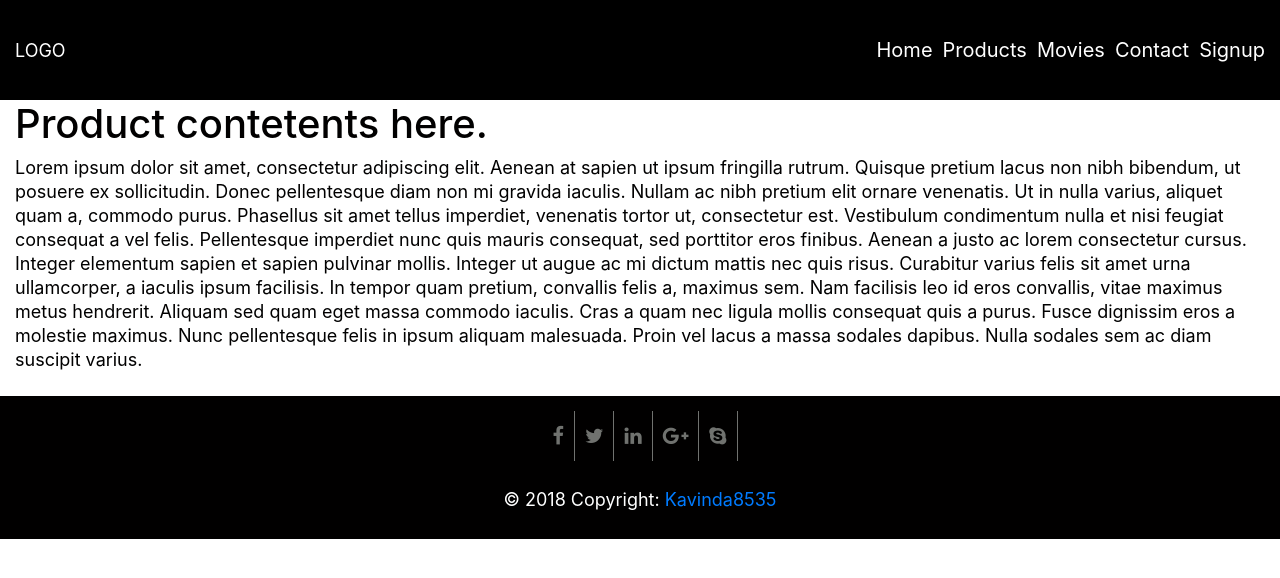
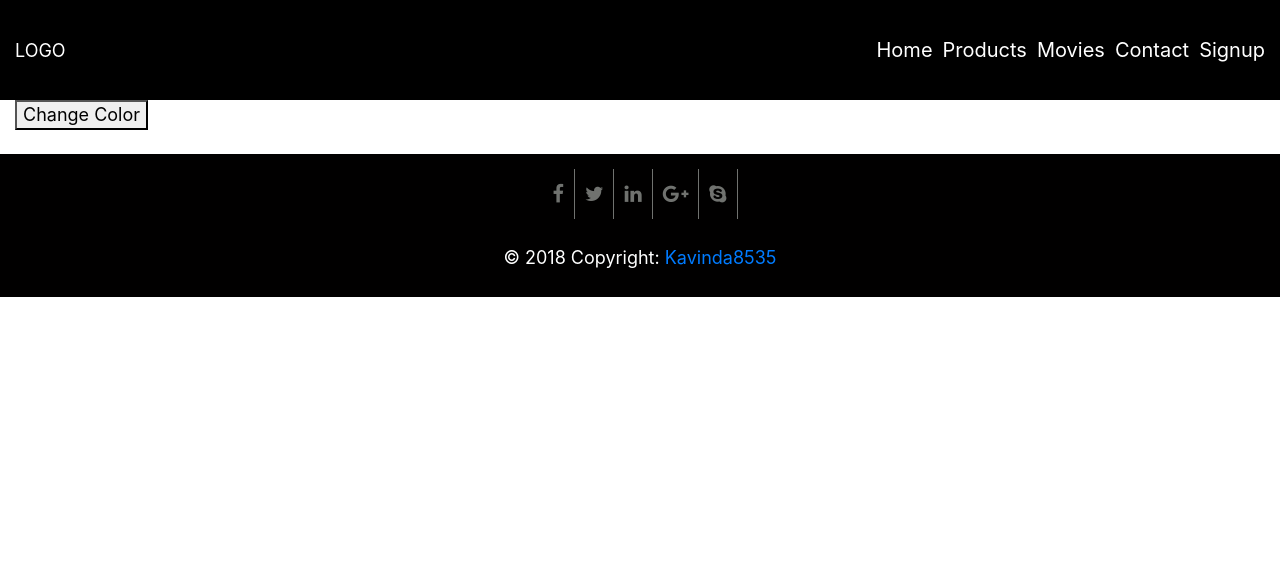
Before and after one commit to Kavinda8535/React-site, a React (Create React App) app: page /Products in a window 1280 px wide. Shown: the top 578 px of the page. Built offline with nearby package versions, Linux system fonts and the light colour scheme.

Commit message:
action container and presentation component reducers added

```diff
--- a/package.json
+++ b/package.json
@@ -6,8 +6,10 @@
     "lodash": "^4.17.5",
     "react": "^16.2.0",
     "react-dom": "^16.2.0",
+    "react-redux": "^5.0.7",
     "react-router-dom": "^4.2.2",
     "react-scripts": "1.1.0",
+    "redux": "^4.0.0",
     "superagent": "^3.8.2"
   },
   "scripts": {
--- /dev/null
+++ b/src/components/container/box-container.js
@@ -0,0 +1,11 @@
+import React, { Component } from 'react';
+import Box from '../pages/box.js';
+
+const BoxContainer = () => (
+
+    <div>
+        <Box/>
+    </div>
+);
+
+export default BoxContainer;
--- a/src/components/pages/SignupForm.js
+++ b/src/components/pages/SignupForm.js
@@ -1,6 +1,7 @@
 import React, { Component } from 'react';
 import timezones from '../data/timezones';
 import map from 'lodash/map';
+import { connect } from "react-redux";
 
 export class Password extends Component
 {
@@ -112,7 +113,7 @@ class SighupForm extends Component{
                 <div className="form-group">
                     <label className="controle-label">Email</label>
                     <input value={this.state.email} onChange={this.onChange} type="text" name="email" className="form-control" placeholder="Email Address"/>
-
+                    state
                 </div>
 
                 <div className="form-group">
@@ -151,7 +152,7 @@ class SighupForm extends Component{
                         <option value="" disabled>Choose your Timezone </option>
                         {options}
                     </select>
-
+                    pinterest.com
                 </div>
 
                 <div className="form-group">
@@ -164,4 +165,8 @@ class SighupForm extends Component{
     }
 }
 
-export default SighupForm;
+const mapStateToProps = (state) => ({
+
+})
+
+export default connect(mapStateToProps)(SighupForm);
--- /dev/null
+++ b/src/components/pages/box.js
@@ -0,0 +1,26 @@
+import React, { Component } from 'react';
+import { connect } from 'react-redux';
+import { bindActionCreators } from 'redux';
+
+class Box extends Component{
+    render()
+    {
+        return(
+            <div>
+                <button> Change Color </button>
+            </div>
+        )
+    }
+}
+
+function mapStateToProps(state)
+{
+    return {box: state.box}
+}
+
+function matchDispatchToProps(dispatch)
+{
+    return bindActionCreators()
+}
+
+export default connect(mapStateToProps)(Box);
--- a/src/components/pages/products.js
+++ b/src/components/pages/products.js
@@ -1,39 +1,14 @@
 
 import React, { Component } from 'react';
 import Request from 'superagent';
+import BoxContainer from '../container/box-container.js';
 
 class Products extends Component {
   render() {
     return (
 
            <div className="container-fluid">
-
-            <h1>
-              Product contetents here.
-            </h1>
-            <p>
-            Lorem ipsum dolor sit amet, consectetur adipiscing elit.
-            Aenean at sapien ut ipsum fringilla rutrum.
-            Quisque pretium lacus non nibh bibendum, ut posuere ex sollicitudin.
-            Donec pellentesque diam non mi gravida iaculis.
-            Nullam ac nibh pretium elit ornare venenatis.
-            Ut in nulla varius, aliquet quam a, commodo purus.
-            Phasellus sit amet tellus imperdiet, venenatis tortor ut, consectetur est.
-            Vestibulum condimentum nulla et nisi feugiat consequat a vel felis.
-            Pellentesque imperdiet nunc quis mauris consequat, sed porttitor eros finibus.
-            Aenean a justo ac lorem consectetur cursus.
-            Integer elementum sapien et sapien pulvinar mollis.
-            Integer ut augue ac mi dictum mattis nec quis risus.
-            Curabitur varius felis sit amet urna ullamcorper, a iaculis ipsum facilisis.
-            In tempor quam pretium, convallis felis a, maximus sem.
-            Nam facilisis leo id eros convallis, vitae maximus metus hendrerit.
-            Aliquam sed quam eget massa commodo iaculis.
-            Cras a quam nec ligula mollis consequat quis a purus.
-            Fusce dignissim eros a molestie maximus.
-            Nunc pellentesque felis in ipsum aliquam malesuada.
-            Proin vel lacus a massa sodales dapibus.
-            Nulla sodales sem ac diam suscipit varius.
-            </p>
+            <BoxContainer/>
            </div>
 
     );
--- a/src/index.js
+++ b/src/index.js
@@ -2,6 +2,24 @@ import React from 'react';
 import ReactDOM from 'react-dom';
 import App from './App';
 import registerServiceWorker from './registerServiceWorker';
+import { createStore } from "redux";
+import { Provider } from "react-redux";
+import allReducers from "./reducers/reducerIndex";
+//import Boxcon from "./"
 
-ReactDOM.render(<App />, document.getElementById('root'));
+// function reducer() {
+//     return {
+
+//     }
+// }
+
+const store = createStore(allReducers);
+
+const Application = () => (
+    <Provider store={store}>
+        <App/>
+    </Provider>
+);
+
+ReactDOM.render(<Application />, document.getElementById('root'));
 registerServiceWorker();
--- /dev/null
+++ b/src/reducers/productReducer.js
@@ -0,0 +1,24 @@
+// export default function()
+// {
+//     return
+//     [
+//         {
+//             id: 1,
+//             productTitle: "Product contetents here",
+//             contents: "Lorem ipsum dolor sit amet, consectetur adipiscing elit Aenean at sapien ut ipsum fringilla rutrum. Quisque pretium lacus non nibh bibendum, ut posuere ex sollicitudin. Donec pellentesque diam non mi gravida iaculis. Nullam ac nibh pretium elit ornare venenatis. Ut in nulla varius, aliquet quam a, commodo purus. Phasellus sit amet tellus imperdiet, venenatis tortor ut, consectetur est. Vestibulum condimentum nulla et nisi feugiat consequat a vel felis. Pellentesque imperdiet nunc quis mauris consequat, sed porttitor eros finibus. Aenean a justo ac lorem consectetur cursus. Integer elementum sapien et sapien pulvinar mollis. Integer ut augue ac mi dictum mattis nec quis risus. Curabitur varius felis sit amet urna ullamcorper, a iaculis ipsum facilisis. In tempor quam pretium, convallis felis a, maximus sem. Nam facilisis leo id eros convallis, vitae maximus metus hendrerit. Aliquam sed quam eget massa commodo iaculis. Cras a quam nec ligula mollis consequat quis a purus. Fusce dignissim eros a molestie maximus. Nunc pellentesque felis in ipsum aliquam malesuada. Proin vel lacus a massa sodales dapibus. Nulla sodales sem ac diam suscipit varius."
+//         },
+//     ]
+// }
+
+export default function PR(state={},action)
+{
+    switch(action.type)
+    {
+        case "":
+        return { ...state
+
+        }
+        break;
+    }
+    return state;
+}
--- /dev/null
+++ b/src/reducers/reducerIndex.js
@@ -0,0 +1,8 @@
+import {combineReducers} from 'redux'
+import productReducer from './productReducer'
+
+const allReducers = combineReducers({
+    products: productReducer
+})
+
+export default allReducers;
```
Also changed, not shown: src/actions/productAction.js (added, +8 -0 lines).
